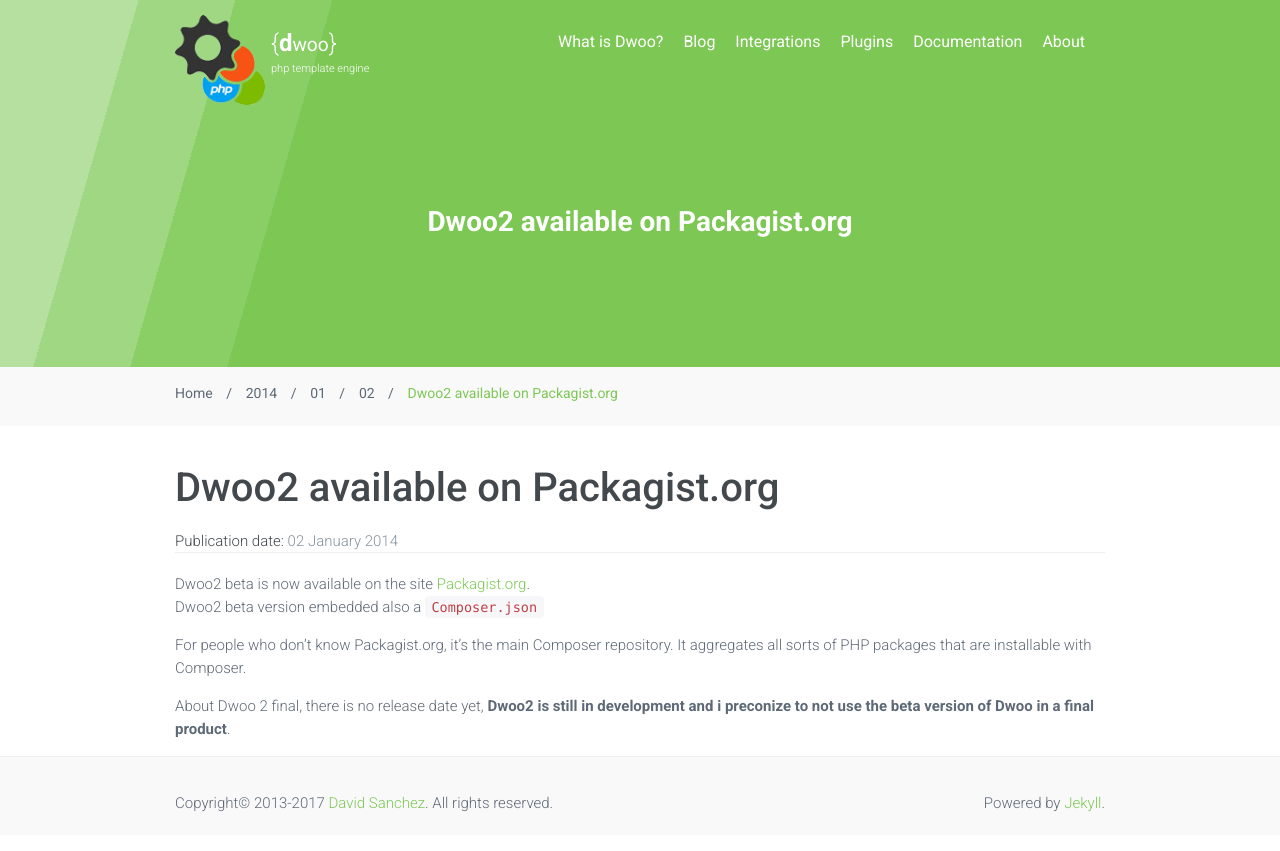
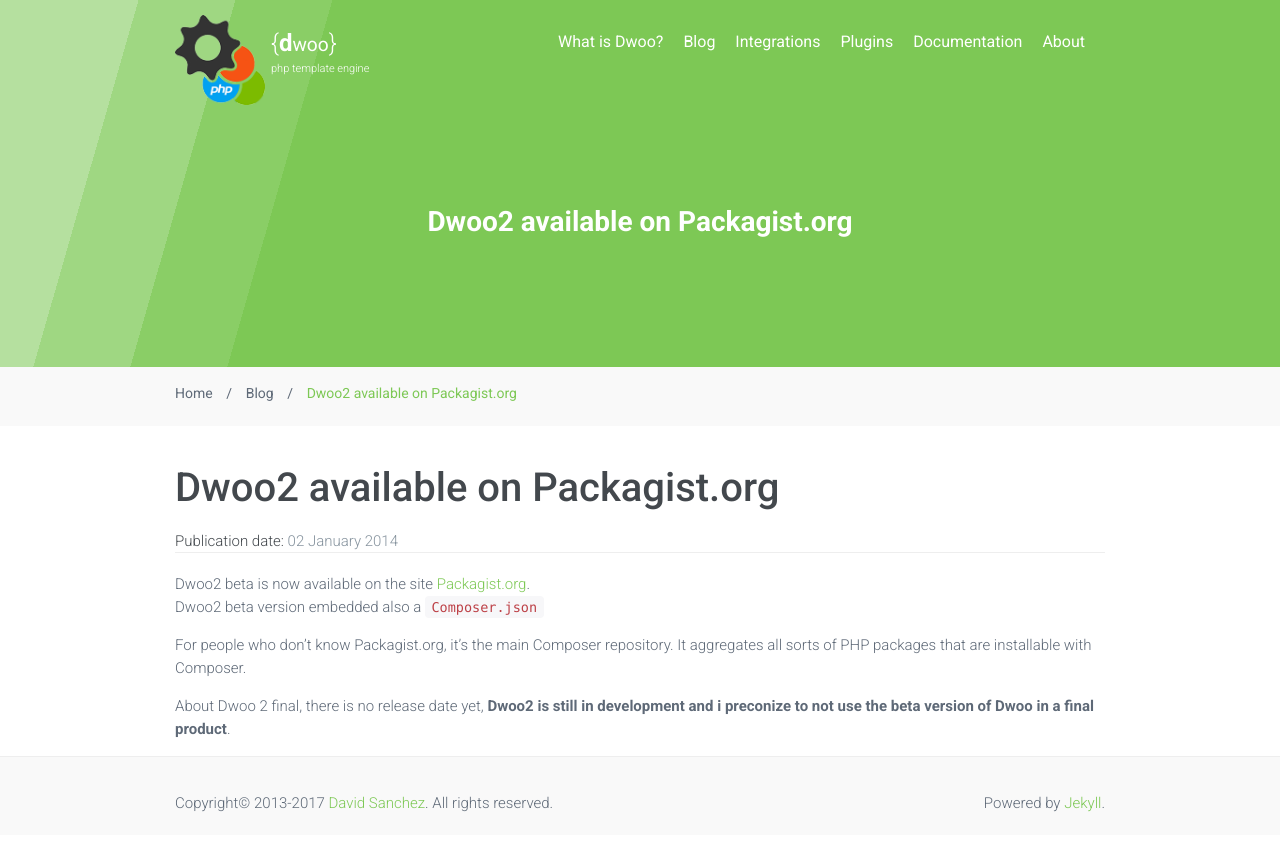
Before and after one commit to dwoo-project/docs, a Jekyll site: the page built from _posts/2014-01-02-dwoo2-available-on-packagist.org.md, in a window 1280 px wide. Shown: the top 851 px of the page. Built offline with Jekyll 4.4.1, drawn with Linux system fonts in a browser that asks for light colours; nearby versions of some CDN libraries; comment, search, counter and statistics services are not loaded.

Commit message:
Remove custom breadcrumb for `plugins`, add all conditions in `breadcrumb.html`, reading `breadcrumbs.yml` data file.

```diff
--- /dev/null
+++ b/_data/breadcrumbs.yml
@@ -0,0 +1,4 @@
+post:
+  - {title: Blog, url: /blog/}
+plugin:
+  - {title: Plugins, url: /plugins/}
--- a/_includes/breadcrumb.html
+++ b/_includes/breadcrumb.html
@@ -1,8 +1,32 @@
-<!-- Breadcrumb -->
 <div class="breadcrumbs">
 	<div class="container">
 		<ol>
 			<li><a href="/">Home</a></li>
+            {% if page.layout == 'post' %}
+                {% for crumb in site.data.breadcrumbs.post %}
+                    <li><a href="{{ crumb.url }}">{{ crumb.title }}</a></li>
+                {% endfor %}
+                <li class="active">{{ page.title }}</li>
+            {% elsif page.layout == 'plugin' %}
+                {% for crumb in site.data.breadcrumbs.plugin %}
+                    <li><a href="{{ crumb.url }}">{{ crumb.title }}</a></li>
+                {% endfor %}
+                {% assign crumbs = page.url | split: '/' %}
+                {% assign crumbstotal = crumbs | size %}
+                {% for crumb in crumbs offset:3 %}
+                    {% unless crumb == 'index.html' %}
+                        {% if forloop.last %}
+                            {% if page.title %}
+                                <li class="active">{{ page.title }}</li>
+                            {% else %}
+                                <li class="active">{{ crumb | capitalize | remove: '.html' }}</li>
+                            {% endif %}
+                        {% else %}
+                            <li><a href="/plugins/{{ crumb }}/">{{ crumb | capitalize | remove: '.html' }}</a></li>
+                        {% endif %}
+                    {% endunless %}
+                {% endfor %}
+            {% else %}
                 {% assign crumbs = page.url | split: '/' %}
                 {% assign crumbstotal = crumbs | size %}
                 {% for crumb in crumbs offset:1 %}
@@ -18,6 +42,7 @@
                         {% endif %}
                     {% endunless %}
                 {% endfor %}
+            {% endif %}
 		</ol>
 	</div>
 </div>
```
Also changed, not shown: _includes/plugin_breadcrumb.html (deleted, +0 -24 lines). Lines whose indentation alone changed are shown as unchanged.
